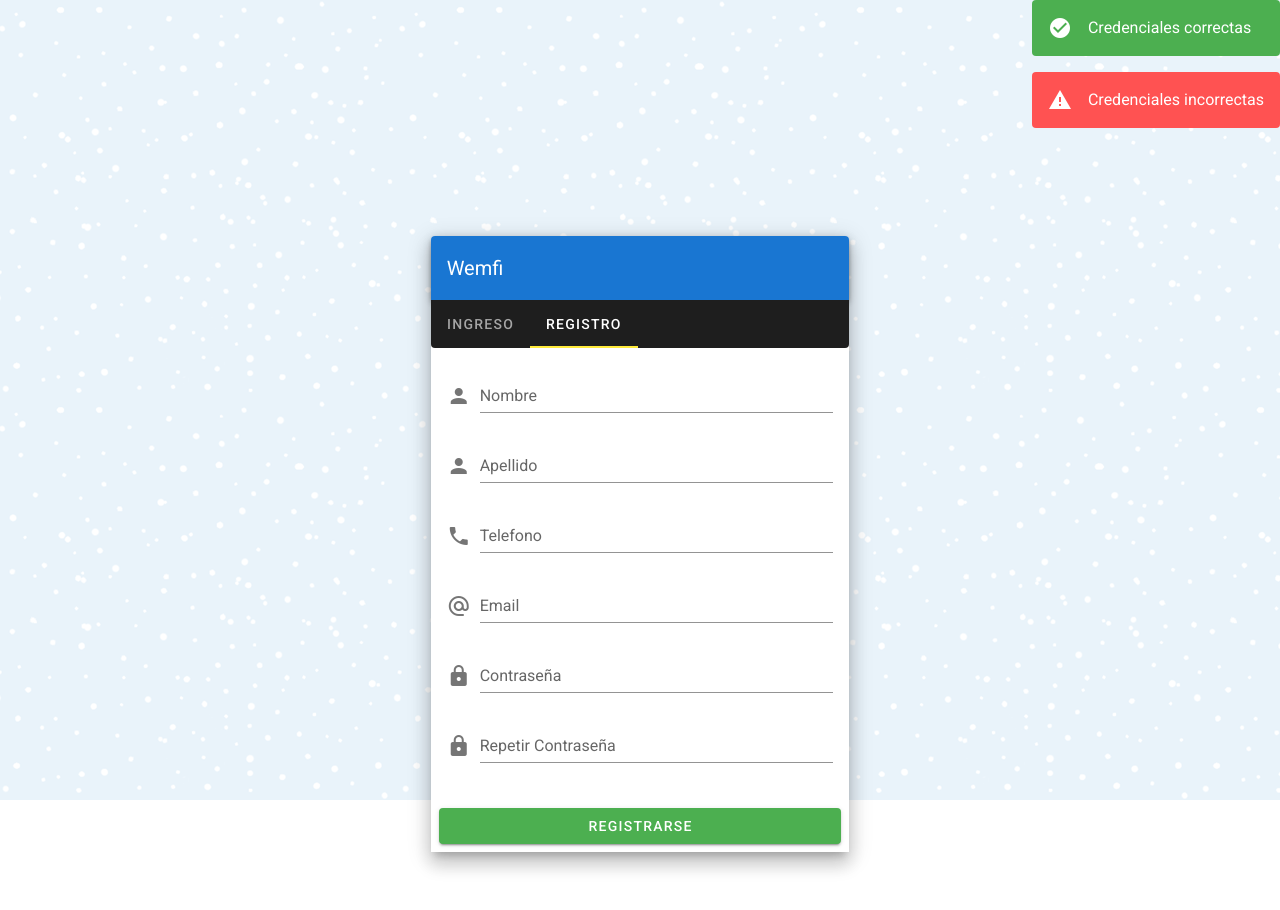
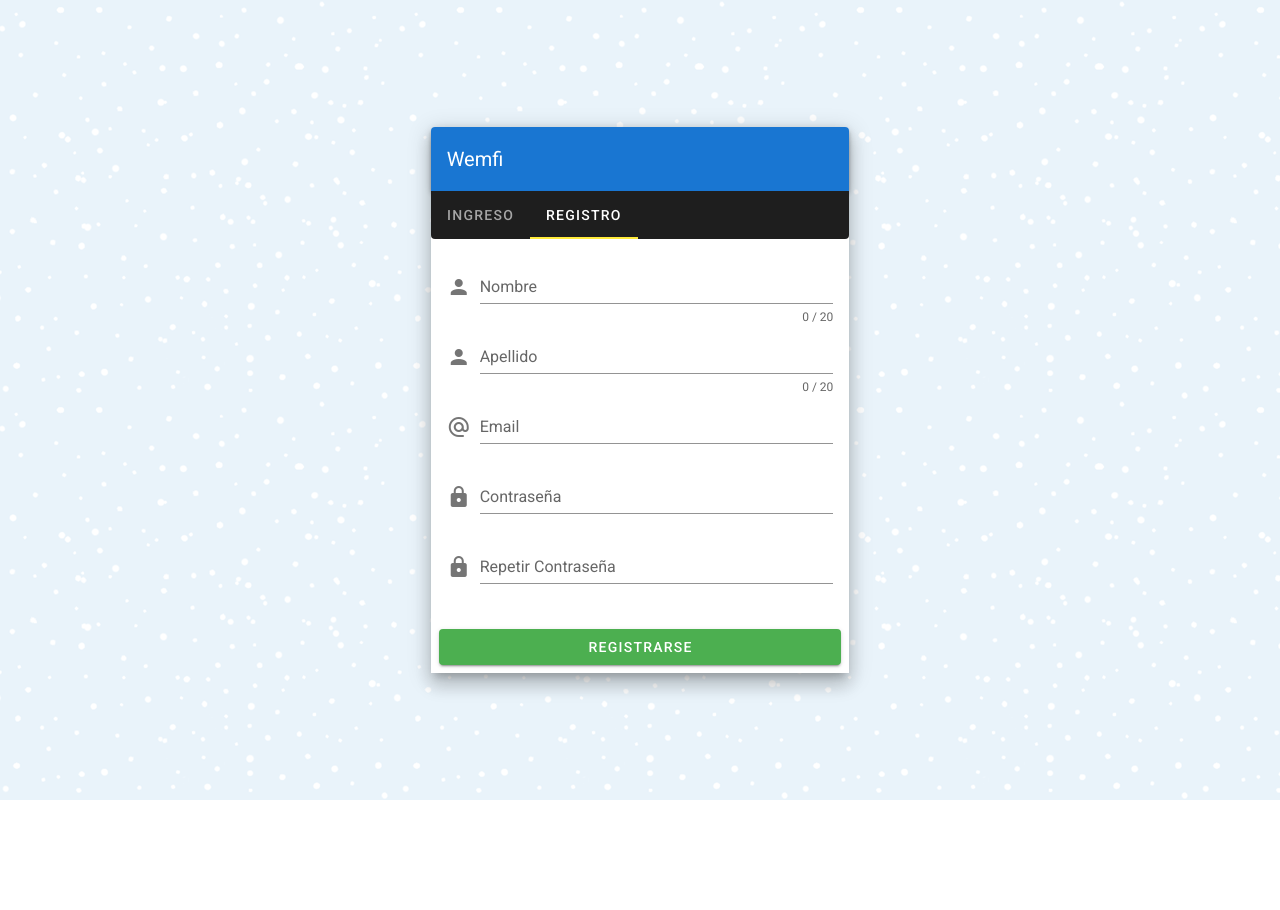
Before and after one commit to javieraguayo/pruebas_vue_vuetify, a Vue app: page /login in a window 1280 px wide. Both pictures are taken after a click on the tab "REGISTRO". Shown: the top 910 px of the page. After the commit the page ends 800 px from the top, so only its background shows below. Built offline with nearby package versions, Linux system fonts and the light colour scheme.

Commit message:
agregado fetch  login, logout

```diff
--- a/src/components/Header.vue
+++ b/src/components/Header.vue
@@ -30,6 +30,15 @@
             <v-list-item-title>{{ item.title }}</v-list-item-title>
           </v-list-item-content>
         </v-list-item>
+        <v-list-item @click="logout">
+          <v-list-item-icon>
+            <v-icon>mdi-logout</v-icon>
+          </v-list-item-icon>
+
+          <v-list-item-content>
+            <v-list-item-title>Logout</v-list-item-title>
+          </v-list-item-content>
+        </v-list-item>
       </v-list>
     </v-navigation-drawer>
   </div>
@@ -44,6 +53,12 @@ export default {
       { title: "Clientes", icon: "mdi-account-group", route: "/clientes" },
     ],
   }),
+  methods: {
+    logout() {
+      localStorage.removeItem("token");
+      this.$router.push("/login");
+    },
+  },
 };
 </script>
 
--- a/src/views/Login.vue
+++ b/src/views/Login.vue
@@ -1,11 +1,6 @@
 <template>
   <v-app id="inspire">
     <v-main>
-      <div class="float-right">
-        <v-alert type="success">Credenciales correctas</v-alert>
-        <v-alert type="error">Credenciales incorrectas</v-alert>
-      </div>
-
       <v-container fluid fill-height>
         <v-layout align-center justify-center>
           <v-flex xs12 sm8 md4>
@@ -18,13 +13,21 @@
                 <v-tab-item>
                   <v-card-text>
                     <LoginGoogle />
-                    <v-form @submit.prevent="login" id="login-form">
+                    <v-form
+                      @submit.prevent="login"
+                      id="login-form"
+                      ref="validlogin"
+                      v-model="validlogin"
+                      lazy-validation
+                    >
                       <v-text-field
                         prepend-icon="mdi-at"
                         name="Email"
                         label="Email"
                         type="email"
                         v-model="email"
+                        :rules="emailRules"
+                        required
                       ></v-text-field>
                       <v-text-field
                         prepend-icon="mdi-lock"
@@ -32,6 +35,8 @@
                         label="Contraseña"
                         type="password"
                         v-model="password"
+                        :rules="passwordRules"
+                        required
                       ></v-text-field>
                       <v-checkbox v-model="checkbox">
                         <template v-slot:label>
@@ -40,9 +45,21 @@
                       </v-checkbox>
                     </v-form>
                   </v-card-text>
+                  <div class="mx-2 text-center">
+                    <v-alert type="error" v-if="error"
+                      >Credenciales incorrectas</v-alert
+                    >
+                  </div>
+
                   <v-card-actions>
                     <v-spacer></v-spacer>
-                    <v-btn type="submit" color="success" block form="login-form"
+                    <v-btn
+                      type="submit"
+                      color="success"
+                      block
+                      form="login-form"
+                      @click="validatelogin"
+                      :disabled="!validlogin"
                       ><v-icon small class="mr-1">mdi-login</v-icon
                       >Acceder</v-btn
                     >
@@ -52,34 +69,43 @@
                 <v-tab ripple>Registro</v-tab>
                 <v-tab-item>
                   <v-card-text>
-                    <v-form @submit.prevent="signup" id="register-form">
+                    <v-form
+                      @submit.prevent="signup"
+                      id="register-form"
+                      ref="validregister"
+                      v-model="validregister"
+                      lazy-validation
+                    >
                       <v-text-field
                         prepend-icon="mdi-account"
                         name="nombre"
                         label="Nombre"
+                        :counter="20"
                         type="text"
                         v-model="sunombre"
+                        :rules="nombreRules"
+                        required
                       ></v-text-field>
+
                       <v-text-field
                         prepend-icon="mdi-account"
                         name="apellido"
                         label="Apellido"
+                        :counter="20"
                         type="text"
                         v-model="suapellido"
+                        :rules="suapellidoRules"
+                        required
                       ></v-text-field>
-                      <v-text-field
-                        prepend-icon="mdi-phone"
-                        name="telefono"
-                        label="Telefono"
-                        type="number"
-                        v-model="sutelefono"
-                      ></v-text-field>
+
                       <v-text-field
                         prepend-icon="mdi-at"
                         name="email"
                         label="Email"
-                        type="text"
+                        type="email"
                         v-model="suemail"
+                        :rules="emailRules"
+                        required
                       ></v-text-field>
                       <v-text-field
                         prepend-icon="mdi-lock"
@@ -88,6 +114,8 @@
                         id="password"
                         type="password"
                         v-model="supassword"
+                        :rules="passwordRules"
+                        required
                       ></v-text-field>
                       <v-text-field
                         prepend-icon="mdi-lock"
@@ -96,6 +124,8 @@
                         id="repeat-password"
                         type="password"
                         v-model="surepeatpassword"
+                        :rules="surepeatpasswordRules"
+                        required
                       ></v-text-field>
                     </v-form>
                   </v-card-text>
@@ -106,6 +136,8 @@
                       color="success"
                       block
                       form="register-form"
+                      @click="validateregistro"
+                      :disabled="!validregister"
                       >Registrarse</v-btn
                     >
                   </v-card-actions>
@@ -121,6 +153,7 @@
 
 <script>
 import LoginGoogle from "../components/LoginGoogle";
+/* import router from "../router"; */
 
 export default {
   name: "Login",
@@ -132,61 +165,107 @@ export default {
     checkbox: true,
     //login
     email: "",
+    emailRules: [
+      (v) => !!v || "Email es requerido",
+      (v) =>
+        /^\w+([.-]?\w+)*@\w+([.-]?\w+)*(\.\w{2,3})+$/.test(v) ||
+        "E-mail debe ser valido",
+    ],
     password: "",
+    passwordRules: [(v) => !!v || "Contraseña es requerida"],
     //registro
     sunombre: "",
+    nombreRules: [
+      (v) => !!v || "Nombre es requerido",
+      (v) =>
+        (v && v.length <= 20) || "El nombre debe tener menos de 20 caracteres",
+    ],
     suapellido: "",
-    sutelefono: "",
+    suapellidoRules: [
+      (v) => !!v || "Apellido es requerido",
+      (v) =>
+        (v && v.length <= 20) ||
+        "El apellido debe tener menos de 20 caracteres",
+    ],
     suemail: "",
     supassword: "",
     surepeatpassword: "",
-
+    surepeatpasswordRules: [(v) => !!v || "Repetir contraseña es requerida"],
+    //errores
     error: false,
     error_msg: "",
+    //success
+    success: false,
+    //validacion de form
+    validlogin: true,
+    validregister: true,
   }),
+  created() {
+    setTimeout(() => {
+      this.alert = false;
+    }, 4000);
+  },
   methods: {
-    login() {
+    async login() {
       let json = {
         email: this.email,
         password: this.password,
       };
 
-      console.log(json);
-
-      fetch("url", {
+      fetch("https://wemfi.herokuapp.com/auth/sign-in", {
         method: "POST",
         body: JSON.stringify(json),
-        headers: { "Content-type": "application/json; charset=UTF-8" },
-      })
-        .then(function (data) {
-          console.log(data);
-        })
-        .catch(function (err) {
-          console.error(err);
-        });
+        headers: {
+          "Content-Type": "application/json",
+        },
+      }).then((response) => {
+        return response
+          .json()
+          .then((data) => {
+            var token = data.token;
+            localStorage.token = token;
+            console.log(token);
+            this.$router.push("/infocliente");
+          })
+          .catch((err) => {
+            console.log(err);
+            this.error = true;
+          });
+      });
     },
-    signup() {
+    async signup() {
       let json = {
-        nombre: this.sunombre,
-        apellido: this.suapellido,
-        telefono: this.sutelefono,
         email: this.suemail,
+        fullname: this.sunombre,
+        firstname: this.suapellido,
         password: this.supassword,
+        password_confirmation: this.surepeatpassword,
       };
 
       console.log(json);
 
-      fetch("url", {
+      fetch("https://wemfi.herokuapp.com/auth/register", {
         method: "POST",
         body: JSON.stringify(json),
-        headers: { "Content-type": "application/json; charset=UTF-8" },
-      })
-        .then(function (data) {
-          console.log(data);
-        })
-        .catch(function (err) {
-          console.error(err);
-        });
+        headers: {
+          "Content-Type": "application/json",
+        },
+      }).then((response) => {
+        if (response.status == 200) {
+          this.resetregistro();
+        } else {
+          alert("fallo");
+        }
+      });
+    },
+    validatelogin() {
+      this.$refs.validlogin.validate();
+    },
+    validateregistro() {
+      this.$refs.validregister.validate();
+    },
+    resetregistro() {
+      this.$refs.validregister.reset();
     },
   },
 };
```
